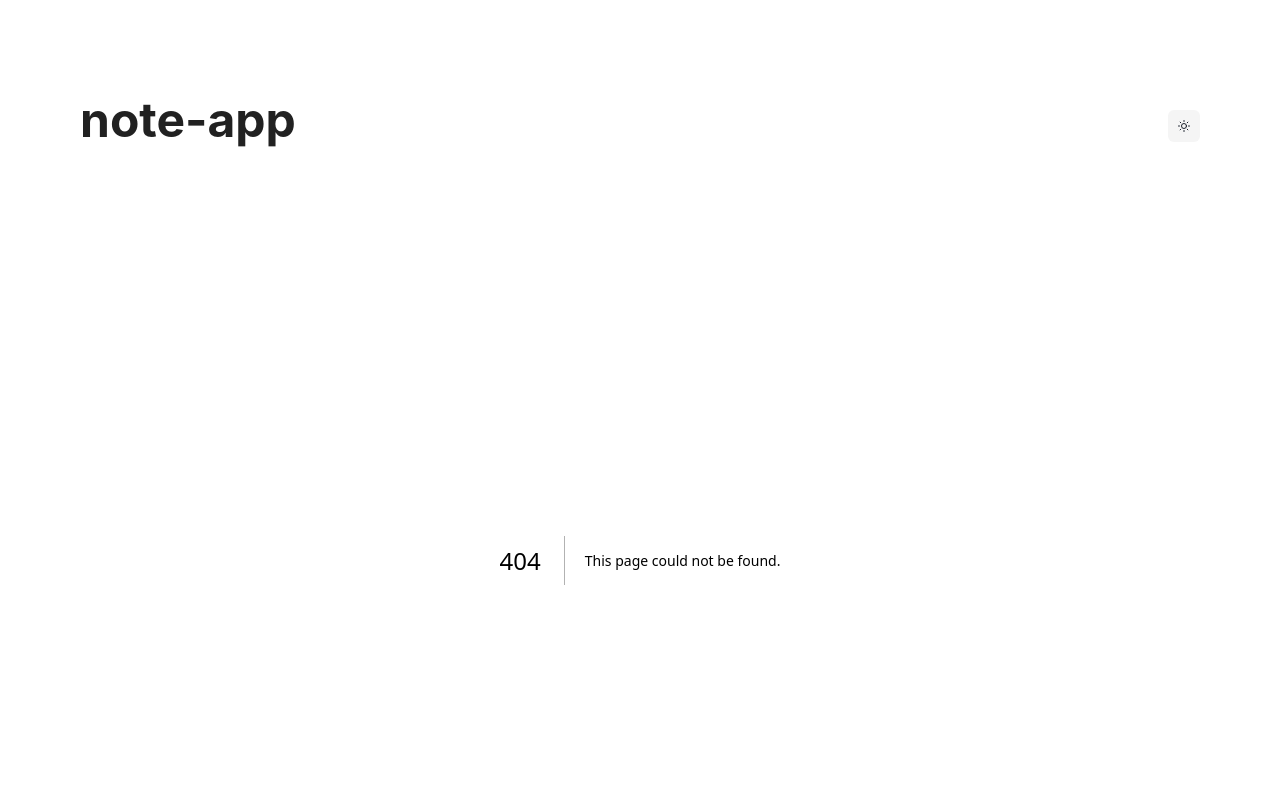
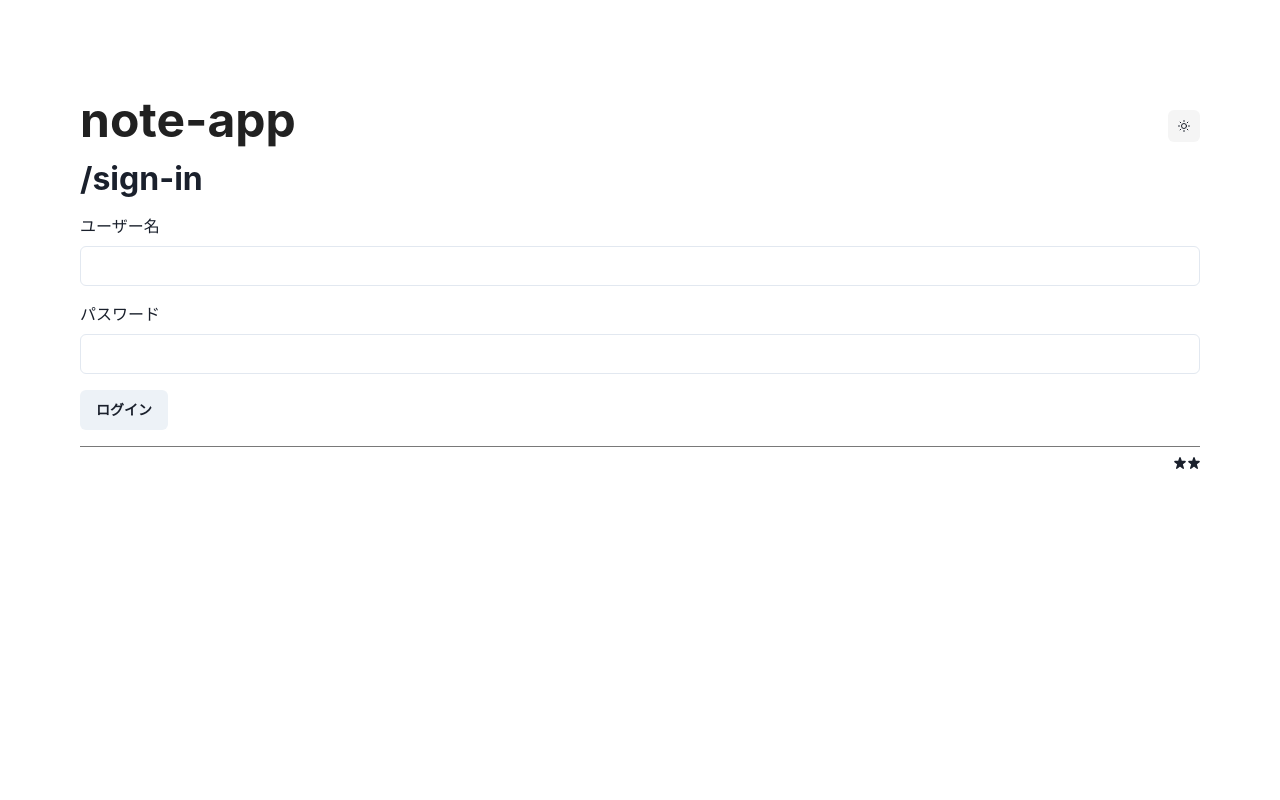
Before and after one commit to el3ctricpenguin/note-app, a Next.js app: page /sign-in in a window 1280 px wide. Before the commit this address had no page. Shown: the top 800 px of the page. Built offline with nearby package versions, Linux system fonts and the light colour scheme.

Commit message:
feat: add sign-in fe/auth

```diff
--- /dev/null
+++ b/src/pages/sign-in/index.tsx
@@ -0,0 +1,73 @@
+import { Button, FormControl, FormLabel, Heading, Input, VStack, FormErrorMessage } from "@chakra-ui/react";
+import { signIn } from "next-auth/react";
+import { useToast } from "@chakra-ui/react";
+import { useForm } from "react-hook-form";
+import { z } from "zod";
+import { zodResolver } from "@hookform/resolvers/zod";
+
+const signInSchema = z.object({
+    username: z.string().min(1, "ユーザー名は必須です"),
+    password: z.string().min(8, "パスワードは8文字以上である必要があります").max(32, "パスワードは32文字以下である必要があります"),
+});
+
+type FormData = z.infer<typeof signInSchema>;
+
+export default function SignIn() {
+    const toast = useToast();
+    const {
+        handleSubmit,
+        register,
+        formState: { errors },
+    } = useForm<FormData>({
+        resolver: zodResolver(signInSchema),
+    });
+
+    const credentialsAction = async (data: FormData) => {
+        const result = await signIn("credentials", {
+            username: data.username,
+            password: data.password,
+            redirect: false,
+        });
+
+        console.log("SignIn result:", result);
+
+        if (result?.error) {
+            let message = "ログインに失敗しました";
+            if (result.error === "CredentialsSignin") {
+                message = "ユーザー名またはパスワードが正しくありません";
+            }
+            toast({
+                title: message,
+                status: "error",
+            });
+        } else {
+            toast({
+                title: "ログインに成功しました",
+                status: "success",
+            });
+        }
+    };
+
+    return (
+        <>
+            <Heading size="xl" mb={4}>
+                /sign-in
+            </Heading>
+            <FormControl as="form" onSubmit={handleSubmit(credentialsAction)}>
+                <VStack spacing={4} align="start">
+                    <FormControl id="credentials-username" isInvalid={!!errors.username}>
+                        <FormLabel fontSize="lg">ユーザー名</FormLabel>
+                        <Input type="text" {...register("username")} />
+                        <FormErrorMessage>{errors.username?.message}</FormErrorMessage>
+                    </FormControl>
+                    <FormControl id="credentials-password" isInvalid={!!errors.password}>
+                        <FormLabel fontSize="lg">パスワード</FormLabel>
+                        <Input type="password" {...register("password")} />
+                        <FormErrorMessage>{errors.password?.message}</FormErrorMessage>
+                    </FormControl>
+                    <Button type="submit">ログイン</Button>
+                </VStack>
+            </FormControl>
+        </>
+    );
+}
```
Also changed, not shown: package.json (+6 -1 lines), src/auth.ts (+30 -0 lines), src/utils/auth.ts (added, +20 -0 lines), 1 other file (tests, documents, lock files or other folders).
